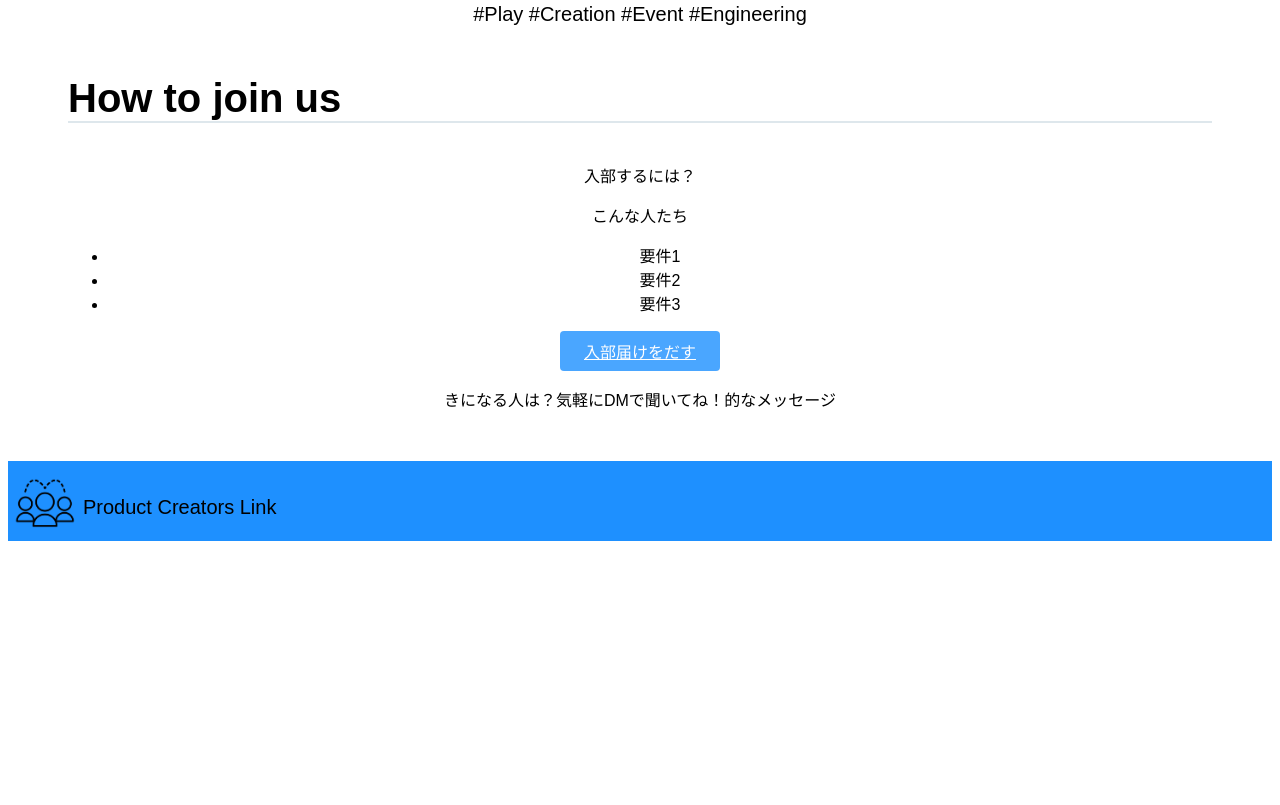
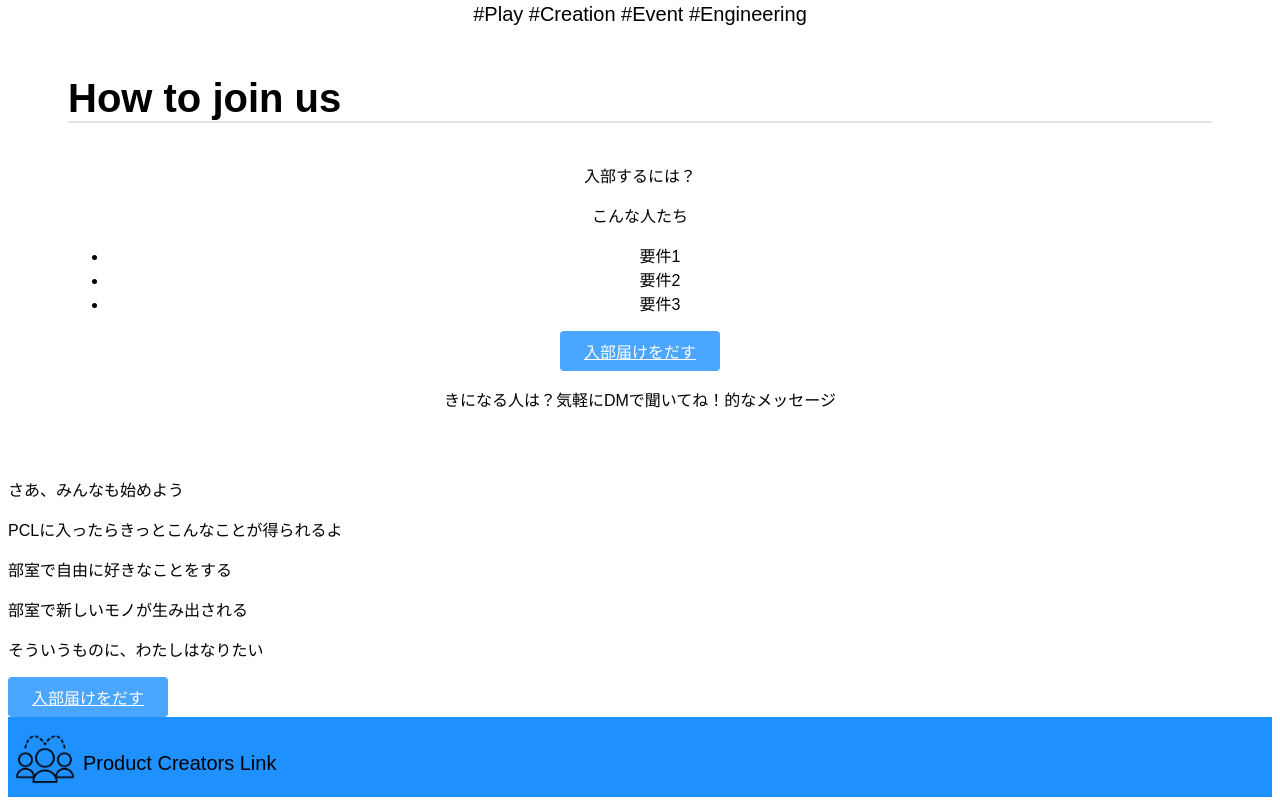
Before and after one commit to mihoijuin/pcl-lp-porin, a plain HTML site: page index.html in a window 1280 px wide. Shown: the part 1291-2096 px from the top of the page. Before the commit the page ends 1840 px from the top, so only its background shows below. Drawn offline with Linux system fonts and the light colour scheme.

Commit message:
Add messeage wrapper to html

```diff
--- a/index.html
+++ b/index.html
@@ -69,6 +69,17 @@
       </div>
     </div>
 
+    <div class="message-wrapper">
+      <div class="message-txt">
+        <p>さあ、みんなも始めよう</p>
+        <p>PCLに入ったらきっとこんなことが得られるよ</p>
+        <p>部室で自由に好きなことをする</p>
+        <p>部室で新しいモノが生み出される</p>
+        <p>そういうものに、わたしはなりたい</p>
+      </div>
+      <a href="#" class="btn entry last">入部届けをだす</a>
+    </div>
+
     <footer>
       <div class="footer-container">
         <div class="footer-logo">
```
